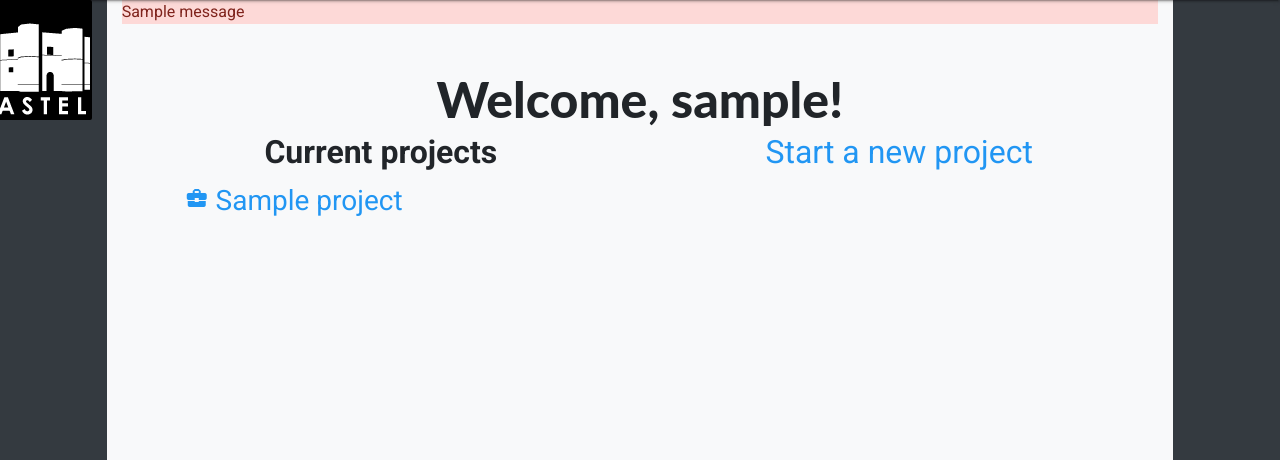
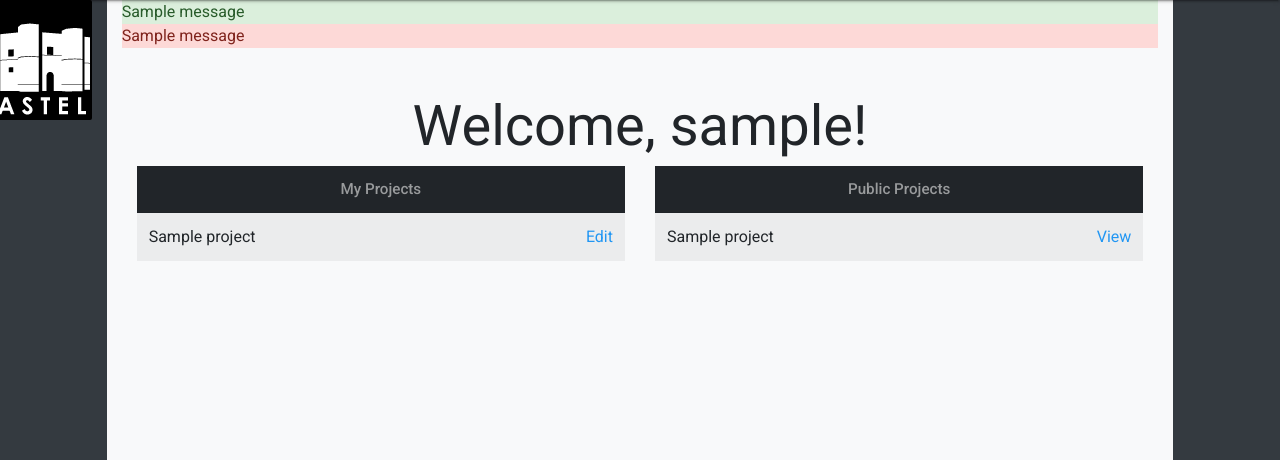
Before and after one commit to Baakel/KastelEditor, a Flask app: page / in a window 1280 px wide. Shown: the part 63-523 px from the top of the page. Run offline with Flask 2, Linux system fonts and the light colour scheme; a user stored in the database is signed in; tables that the repository leaves empty hold one stand-in row (values such as "Sample post"); one stand-in notice (Sample message) is shown; some libraries are stand-ins or nearby versions.

Commit message:
Improved layout of the index page and added the public project functionality

```diff
--- a/editorapp/forms.py
+++ b/editorapp/forms.py
@@ -16,12 +16,12 @@ class ProjectForm(FlaskForm):
 
 
 class GoodsForm(FlaskForm):
-    goods = StringField('Add a good:', validators=[DataRequired()])
+    goods = StringField('Add an asset:', validators=[DataRequired()])
 
 
 class FunctionalRequirementsForm(FlaskForm):
     freq = StringField('Add a functional requirement:', validators=[DataRequired()])
-    subserv = StringField('Add a Service to Handle the requirements', validators=[DataRequired()])
+    subserv = StringField('Add a Component to Handle the requirements', validators=[DataRequired()])
 
 
 class EditorForm(FlaskForm):
--- a/editorapp/templates/base.html
+++ b/editorapp/templates/base.html
@@ -51,7 +51,7 @@
                                 <a class="nav-link" href="{{ url_for('functional_req', project=project.name) }}">Functional Requirements</a>
                             </li>
                             <li class="nav-item">
-                                <a class="nav-link" href="{{ url_for('goods', project=project.name) }}">Goods</a>
+                                <a class="nav-link" href="{{ url_for('goods', project=project.name) }}">Assets</a>
                             </li>
                             <li class="nav-item">
                                 <a class="nav-link" href="{{ url_for('hard_goals', project=project.name) }}">Hard Goals</a>
--- a/editorapp/templates/funcreq.html
+++ b/editorapp/templates/funcreq.html
@@ -14,7 +14,7 @@
             <table class="table">
                 <tr>
                     <td><div class="form-group mb-4">{{ form.freq.label(class_="form-control-label") }}{{ form.freq(class_="form-control", size=140, placeholder="describe your requirements") }}</div><button type="submit" name="freqbtn" value="pressed" class="btn btn-raised btn-primary mb-5">Add</button></td>
-                    <td><div class="form-group mb-4">{{ form.subserv.label(class_='form-control-label') }}{{ form.subserv(class_='form-control', size=140, placeholder="Service") }}</div><button type="submit" name="servbtn" value="pressed2" class="btn btn-raised btn-info mb-5">Add</button></td>
+                    <td><div class="form-group mb-4">{{ form.subserv.label(class_='form-control-label') }}{{ form.subserv(class_='form-control', size=140, placeholder="Component") }}</div><button type="submit" name="servbtn" value="pressed2" class="btn btn-raised btn-info mb-5">Add</button></td>
                 </tr>
             </table>
         <div class="row">
@@ -34,7 +34,7 @@
             <div class="col">
                 <table class="table table-hover">
                     <tr class="thead-inverse text-center mt-5">
-                        <th colspan="2">Current Sub-Services</th>
+                        <th colspan="2">Current Sub-Component</th>
                     </tr>
                     {% for serv in project.sub_services %}
                         <tr>
@@ -49,7 +49,7 @@
             <table class="table table-hover">
                 <thead class="thead-inverse">
                     <tr>
-                        <th class="text-light">Functional Requirement / Sub-Service</th>
+                        <th class="text-light">Functional Requirement / Sub-Component</th>
                         {% for serv in project.sub_services %}
                             <th class="bg-info text-light">{{ serv.name }}</th>
                         {% endfor %}
--- a/editorapp/templates/goods.html
+++ b/editorapp/templates/goods.html
@@ -1,7 +1,7 @@
 {% extends "base.html" %}
 
 {% block content %}
-    <h1 class="display-2 mt-5 ml-5 mb-3 text-center">{{ project.name }} Goods</h1>
+    <h1 class="display-2 mt-5 ml-5 mb-3 text-center">{{ project.name }} Assets</h1>
     {% for message in get_flashed_messages(category_filter=["succ"]) %}
         <div class="alert-success" role="alert">{{ message }}</div>
     {% endfor %}
@@ -13,10 +13,10 @@
         <div class="container">
             <table class="table table-hover">
                 <tr>
-                    <td colspan="2"><div class="form-group mb-4">{{ form.goods.label(class_="form-control-label") }}{{ form.goods(class_="form-control", placeholder="Good") }}</div><button type="submit" class="btn btn-raised btn-primary mb-5">Add</button></td>
+                    <td colspan="2"><div class="form-group mb-4">{{ form.goods.label(class_="form-control-label") }}{{ form.goods(class_="form-control", placeholder="Asset") }}</div><button type="submit" class="btn btn-raised btn-primary mb-5">Add</button></td>
                 </tr>
                 <tr class="text-center thead-inverse mt-5">
-                    <th colspan="2">Current Goods</th>
+                    <th colspan="2">Current Assets</th>
                 </tr>
                 {% for good in project.goods %}
                 <tr>
--- a/editorapp/templates/hardgoals.html
+++ b/editorapp/templates/hardgoals.html
@@ -13,10 +13,10 @@
         <div class="row">
             <div class="col">
                 <table class="table table-striped table-bordered table-hover w-34">
-                    <caption>Pick the protection goals for your goods</caption>
+                    <caption>Pick the protection goals for your assets</caption>
                     <thead class="thead-dark">
                         <tr>
-                            <th class="bg-warning" scope="col">Good</th>
+                            <th class="bg-warning" scope="col">Assets</th>
                             <th class="bg-success" scope="col">Confidentiality</th>
                             <th class="bg-success" scope="col">Integrity</th>
                             <th class="bg-success" scope="col">Authenticity</th>
--- a/editorapp/templates/index.html
+++ b/editorapp/templates/index.html
@@ -1,19 +1,53 @@
 {% extends "base.html" %}
 
 {% block content %}
-    {% for message in get_flashed_messages() %}
-        <div class="alert-danger" role="alert">{{ message }}</div>
+    {% for message in get_flashed_messages(category_filter=["succ"]) %}
+        <div class="alert-success" role="alert">{{ message }}</div>
+    {% endfor %}
+    {% for errors in get_flashed_messages(category_filter=["error"]) %}
+        <div class="alert-danger" role="alert">{{ errors }}</div>
     {% endfor %}
     {% if g.user %}
     <div class="container-fluid mt-5">
-        <div class="row justify-content-center"><h1 style="font-family: 'Lato Heavy'; font-size: 50px"><b>Welcome, {{ g.user.nickname }}!</b></h1></div>
-        <div class="row justify-content-around">
-            <div class="col-4 mb-2 text-center"><h2><b>Current projects</b></h2></div>
-            <div class="col-4 mb-2 text-center"><a href="{{ url_for('projects', name='New Project') }}"><h2>Start a new project</h2></a></div>
+        <div class="row justify-content-center"><h1 class="display-2"><b>Welcome, {{ g.user.nickname }}!</b></h1></div>
+        <div class="row">
+          <div class="col-sm">
+            <table class="table table-hover table-striped">
+              <thead class="thead-inverse">
+              <tr>
+                <th scope="col" colspan="2" class="text-center">My Projects</th>
+              </tr>
+              </thead>
+              <tbody>
+              {% for project in g.user.wprojects %}
+              <tr>
+                <td>{{ project.name }}</td>
+                <td class="text-right"><a href="{{ url_for('projects', name=project.name) }}">Edit</a></td>
+              </tr>
+              {% endfor %}
+              </tbody>
+            </table>
+          </div>
+          <div class="col-sm">
+            <table class="table table-hover table-striped">
+              <thead class="thead-inverse">
+              <tr>
+                <th scope="col" colspan="2" class="text-center">Public Projects</th>
+              </tr>
+              </thead>
+              <tbody>
+              {% for project in projects_list %}
+                {% if project.public %}
+                <tr>
+                  <td>{{ project.name }}</td>
+                  <td class="text-right"><a href="{{ url_for('projects', name=project.name) }}">View</a></td>
+                </tr>
+                {% endif %}
+              {% endfor %}
+              </tbody>
+            </table>
+          </div>
         </div>
-            {% for project in g.user.wprojects %}
-            <div class="row ml-5 mb-3"><a href="{{ url_for('projects', name=project.name) }}"><h3><i class="material-icons">business_center</i> {{ project.name }}</h3></a></div>
-            {% endfor %}
     </div>
     {% else %}
     <div class="container-fluid" style="margin-top: 20%">
--- a/editorapp/views.py
+++ b/editorapp/views.py
@@ -11,6 +11,7 @@ from .models import Stakeholder, Users, lm, Projects, Good, FunctionalRequiremen
 from flask_security import Security, SQLAlchemyUserDatastore, current_user
 # from flask_security.utils import hash_password, verify_password, get_hmac
 import flask_admin
+from flask_admin.contrib.sqla.form import InlineModelConverter
 from flask_admin.contrib import sqla
 from flask_admin import helpers as admin_helpers
 import requests
@@ -187,14 +188,9 @@ def before_request():
 @app.route('/tree/<project>', methods=['GET', 'POST'])
 def tree(project):
     proj = Projects.query.filter_by(name=project).first()
-    if proj.final_assumptions:
-        return render_template('tree.html',
+    return render_template('tree.html',
                                project=proj,
                                title=proj.name)
-    else:
-        flash('Assumptions need to be accepted first', 'error')
-        return redirect(url_for('assumptions', project=proj.name))
-
 
 
 @app.route('/testdata')
@@ -339,9 +335,12 @@ def index():
                 access = True
             else:
                 access = False
+
+        projects_list = Projects.query.all()
     return render_template('index.html',
                            title='Home',
-                           access=access)
+                           access=access,
+                           projects_list=projects_list)
 
 
 @app.route('/stakeholders/<project>', methods=['GET', 'POST'])
@@ -459,7 +458,7 @@ def projects(name):
                                form3=form3,
                                project=None,
                                user=g.user)
-    elif g.user in project.editors:
+    elif g.user in project.editors or project.public:
         bbms = BbMechanisms.query.all()
         return render_template('projects.html',
                                title=project.name,
@@ -474,6 +473,23 @@ def projects(name):
     else:
         flash('You don\'t have permission to access this project.', 'error')
         return redirect(url_for('index'))
+
+
+@app.route('/project/<project>/public')
+@login_required
+def make_public_project(project):
+    project = Projects.query.filter_by(name=project).first()
+    if g.user.id == project.creator:
+        if project.public:
+            project.public = False
+            db.session.commit()
+        else:
+            project.public = True
+            db.session.commit()
+        return redirect(url_for('projects', name=project.name))
+    else:
+        flash('You don\'t have permission to do that', 'error')
+        return redirect(url_for('projects', name=project.name))
 
 
 @app.route('/project/<project>', methods=['DELETE', 'GET'])
@@ -1097,6 +1113,34 @@ class MyModelView(sqla.ModelView):
                 return redirect(url_for('security.login', next=request.url))
 
 
+class MyModelViewBbMech(sqla.ModelView):
+
+    # form_ajax_refs = {
+    #     'assumptions': QueryAjaxModelLoader('assumptions', db.session, Assumptions, fields=['name'])
+    # }
+
+    edit_modal = True
+
+    # can_view_details = True
+
+    def is_accessible(self):
+        if not current_user.is_active or not current_user.is_authenticated:
+            return False
+
+        if current_user.has_role('superuser'):
+            return True
+
+        return False
+
+    def _handle_view(self, name, **kwargs):
+        if not self.is_accessible():
+            if current_user.is_authenticated():
+                flash('You don\'t have permission to access this page.', 'error')
+                return redirect(url_for('index'))
+            else:
+                return redirect(url_for('security.login', next=request.url))
+
+
 admin = flask_admin.Admin(
     app,
     'Kastel Editor',
@@ -1107,7 +1151,7 @@ admin = flask_admin.Admin(
 admin.add_view(MyModelView(Role, db.session))
 admin.add_view(MyModelView(Users, db.session))
 admin.add_view(MyModelView(Projects, db.session))
-admin.add_view(MyModelView(BbMechanisms, db.session))
+admin.add_view(MyModelViewBbMech(BbMechanisms, db.session))
 admin.add_view(MyModelView(Assumptions, db.session))
 
 
```
Also changed, not shown: db_repository/versions/052_migration.py (added, +29 -0 lines), editorapp/models.py (+32 -1 lines), editorapp/templates/projects.html (+17 -2 lines).
